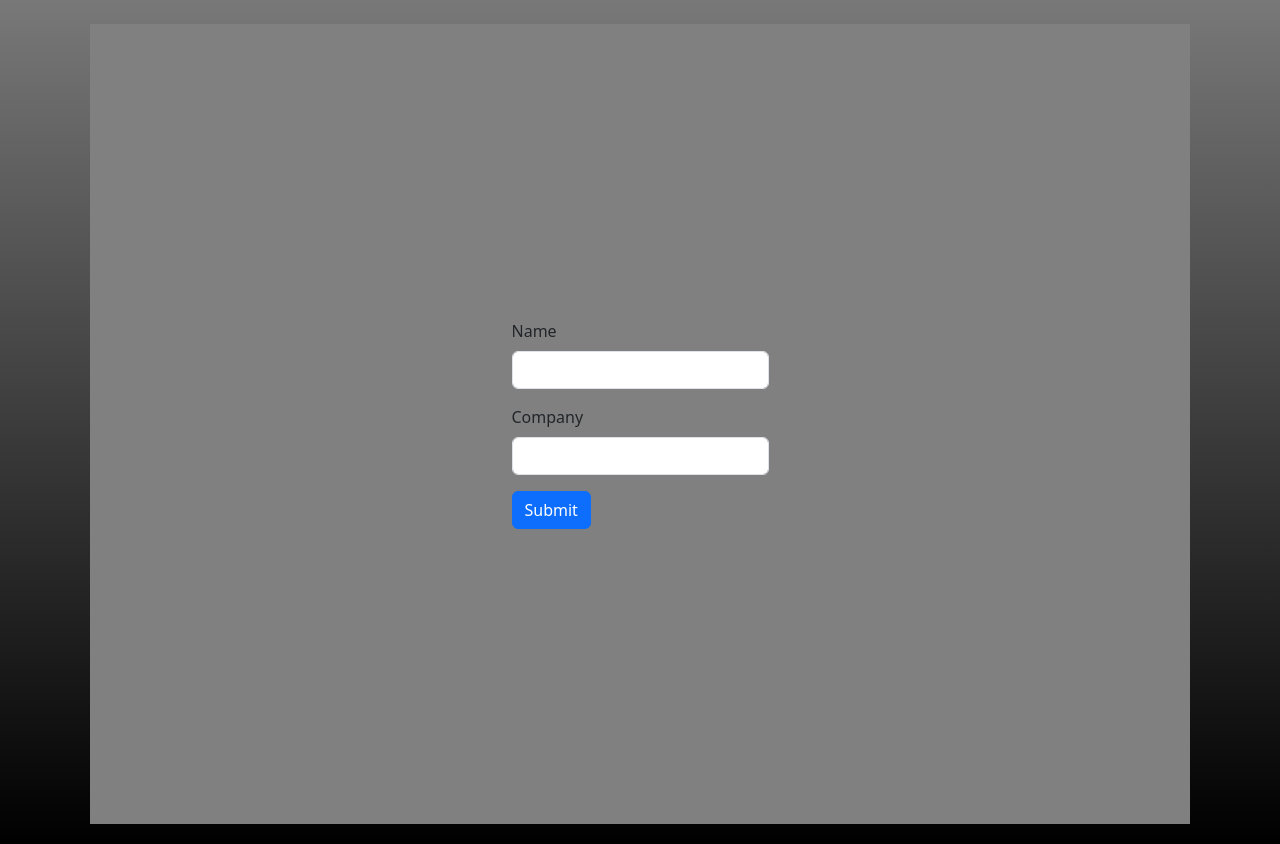
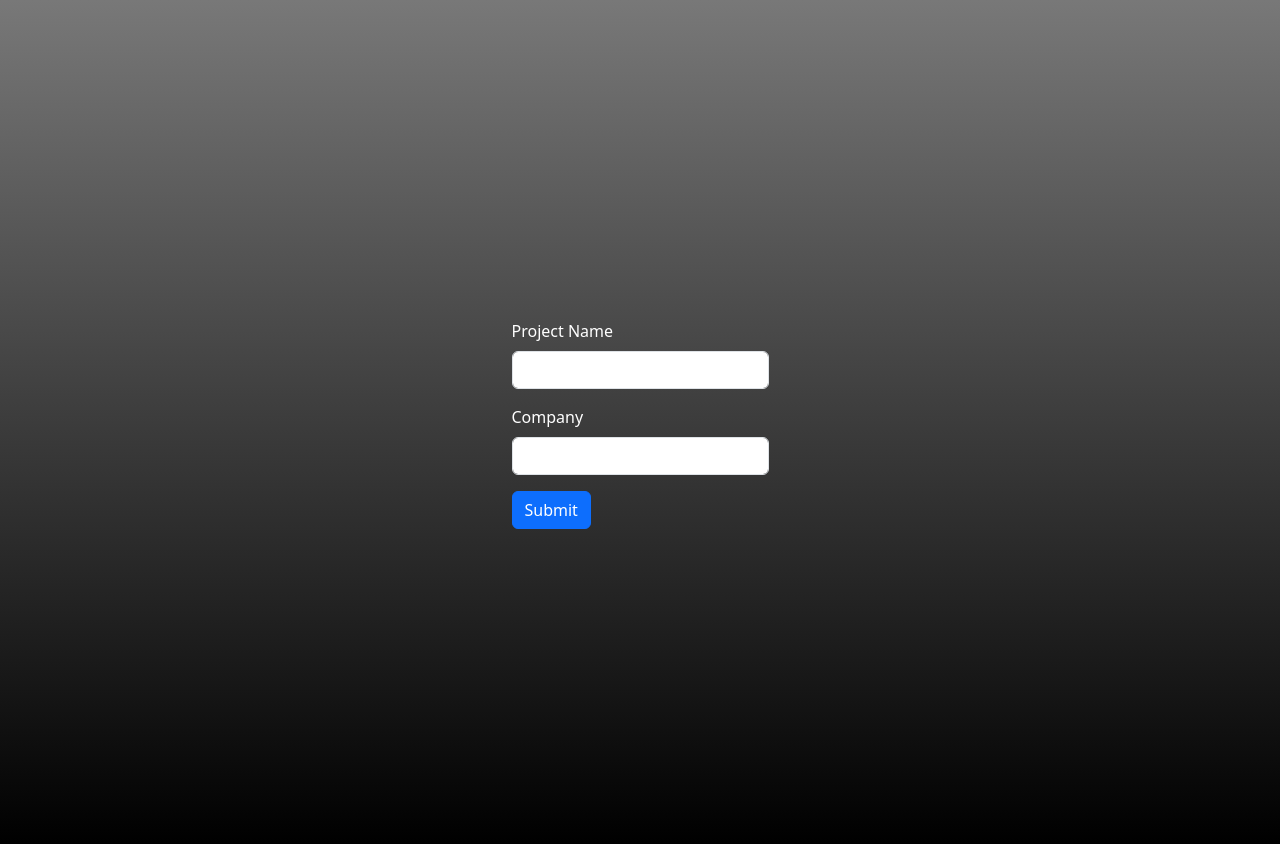
Before and after one commit to chadapopp/Digital-Wallchart, a Flask app: page /create_project in a window 1280 px wide. Shown: the part 56-900 px from the top of the page. Run offline with Flask 3, Linux system fonts and the light colour scheme.

Commit message:
Update create_project.html

```diff
--- a/flask_app/templates/projects/create_project.html
+++ b/flask_app/templates/projects/create_project.html
@@ -3,16 +3,16 @@
 {% block content %}
 <!-- Main content -->
 <div class="container">
-    <div class="centered-form">
-        <div class="bg-white p-8 shadow-md rounded-lg max-w-md w-full">
+    <div class="centered-form" style="background-color: transparent;">
+        <div class="p-8 shadow-md rounded-lg max-w-md w-full">
             <!-- login form -->
-            <form method="post" action="/create_project">
+            <form method="post" action="/create_project" style="background-color: transparent;">
                 <div class="mb-3">
-                    <label for="project_name" class="form-label">Name</label>
+                    <label for="project_name" class="form-label text-white">Project Name</label>
                     <input type="text" class="form-control" id="project_name" aria-describedby="emailHelp" name="project_name">
                 </div>
                 <div class="mb-3">
-                    <label for="project_company" class="form-label">Company</label>
+                    <label for="project_company" class="form-label text-white">Company</label>
                     <input type="text" class="form-control" id="project_company" name="project_company">
                 </div>
                 <button type="submit" class="btn btn-primary">Submit</button>
```
